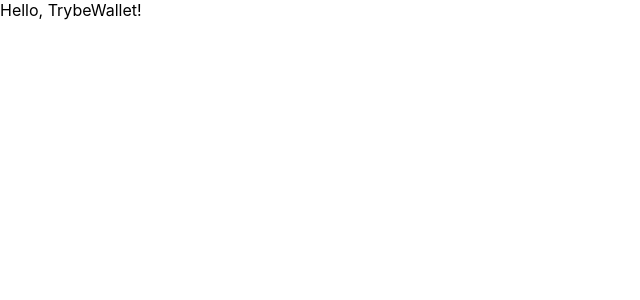
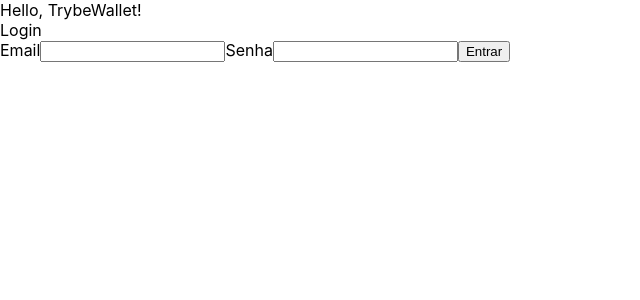
Before and after one commit to LeoLacana/trybewallet, a React (Create React App) app: page / in a window 1280 px wide. Shown: the top 300 px of the page, without its empty margins (0-640 px from the left). Built offline with nearby package versions, Linux system fonts and the light colour scheme.

Commit message:
primeiro requisito

```diff
--- a/src/App.js
+++ b/src/App.js
@@ -1,7 +1,16 @@
 import React from 'react';
+import { Route, Switch } from 'react-router-dom';
+import Login from './pages/Login';
 
 function App() {
-  return <div>Hello, TrybeWallet!</div>;
+  return (
+    <>
+      <div>Hello, TrybeWallet!</div>
+      <Switch>
+        <Route exact path="/" component={ Login } />
+      </Switch>
+    </>
+  );
 }
 
 export default App;
--- a/src/index.js
+++ b/src/index.js
@@ -2,12 +2,19 @@
 import ReactDOM from 'react-dom';
 import { BrowserRouter } from 'react-router-dom';
 import './index.css';
+import { Provider } from 'react-redux';
+import { createStore } from 'redux';
 import App from './App';
 import * as serviceWorker from './serviceWorker';
+import rootReducers from './reducers';
+
+const store = createStore(rootReducers);
 
 ReactDOM.render(
   <BrowserRouter>
-    <App />
+    <Provider store={ store }>
+      <App />
+    </Provider>
   </BrowserRouter>,
   document.getElementById('root'),
 );
--- a/src/pages/Login.js
+++ b/src/pages/Login.js
@@ -2,7 +2,20 @@
 
 class Login extends React.Component {
   render() {
-    return <div>Login</div>;
+    return (
+      <>
+        <div>Login</div>
+        <label htmlFor="email-input">
+          Email
+          <input type="text" id="email-input" data-testid="email-input" />
+        </label>
+        <label htmlFor="password-input">
+          Senha
+          <input type="text" id="password-input" data-testid="password-input" />
+        </label>
+        <button type="submit">Entrar</button>
+      </>
+    );
   }
 }
 
--- a/src/reducers/index.js
+++ b/src/reducers/index.js
@@ -1,5 +1,11 @@
-// import user from './user';
-// import wallet from './wallet';
+import { combineReducers } from 'redux';
+import user from './user';
+import wallet from './wallet';
+
+export default combineReducers({
+  user,
+  wallet,
+});
 
 // Configure os seus reducers.
 // ATENÇÃO: você obrigatoriamente tem que utilizar as chaves "user" e "wallet" no seu estado global
```
